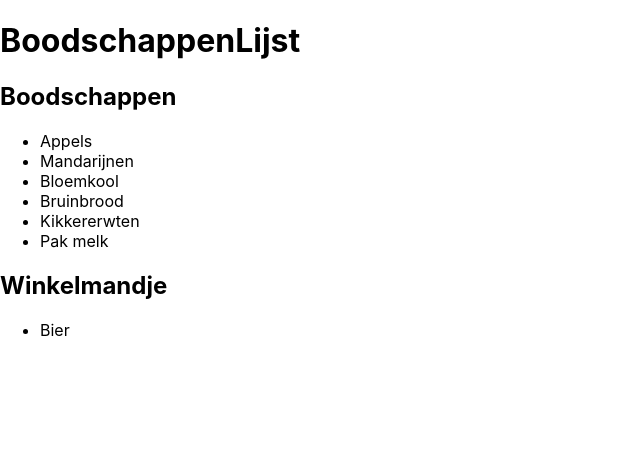
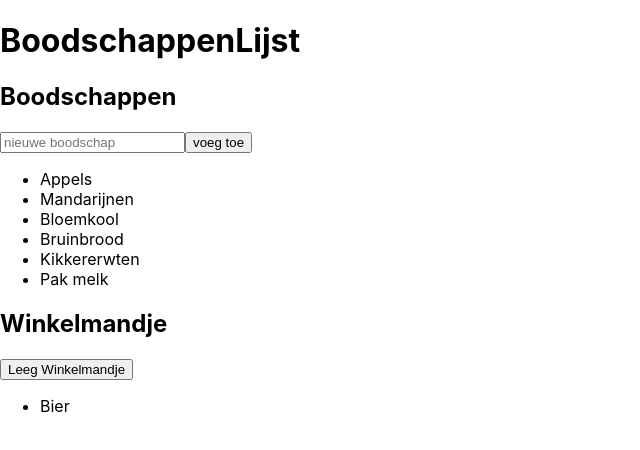
Before and after one commit to nederhoed70/opdrachten-week-5, a React (Create React App) app: page / in a window 1280 px wide. Shown: the top 450 px of the page, without its empty margins (0-640 px from the left). Built offline with nearby package versions, Linux system fonts and the light colour scheme.

Commit message:
added input, added handlers, interacht between lists

```diff
--- a/src/Container.js
+++ b/src/Container.js
@@ -14,9 +14,68 @@ class Container extends Component {
 				{ id: 5, title: 'Kikkererwten' },
 				{ id: 6, title: 'Pak melk' }
 			],
-			shoppingListItems: [{ id: 1, title: 'Bier' }]
+			shoppingListItems: [{ id: 7, title: 'Bier' }],
+
+			tempItems: [{ id: '', title: '' }]
 		};
+		this.handleClick = this.handleClick.bind(this);
+		this.handleChange = this.handleChange.bind(this);
+		this.emptyCart = this.emptyCart.bind(this);
+		this.inputGrocery = this.inputGrocery.bind(this);
+		this.handleChange = this.handleChange.bind(this);
 	}
+	handleClick(event) {
+		this.handleChange(parseInt(event.target.id));
+	}
+
+	handleChange(id) {
+		const index = this.state.groceryItems.findIndex(item => item.id === id);
+		this.setState(prevState => {
+			const itemToCart = prevState.groceryItems.find(item => item.id === id);
+			return prevState.shoppingListItems.push(itemToCart);
+		});
+		this.setState(prevState => {
+			return prevState.groceryItems.splice(index, 1);
+		});
+	}
+	inputGrocery(event) {
+		event.preventDefault();
+		console.log(
+			'input',
+			event.value,
+			this.state.groceryItems.length,
+			this.state.shoppingListItems.length
+		);
+		// let newId =
+		// 	this.state.groceryItems.length + this.state.shoppingListItems.length + 1;
+		// this.setState({
+		// 	groceryItems: [{ id: newId, title: this.tempItemsvalue }]
+		// });
+	}
+
+	handleChange = event => {
+		const { name, value } = event.target;
+		console.log(value);
+		this.setState({
+			tempItems: [
+				{
+					title: value
+				}
+			]
+		});
+	};
+
+	emptyCart() {
+		// this.setState(prevState => {
+		// 	const clearCart = prevState.shoppingListItems;
+		// 	return prevState.groceryItems.push(clearCart);
+		// });
+		this.setState({ shoppingListItems: [] });
+		// this.setState(state => {
+		// 	this.state.shoppingListItems = [];
+		// });
+	}
+
 	render() {
 		const groceryList = this.state.groceryItems.map(item => {
 			return item;
@@ -28,8 +87,13 @@ class Container extends Component {
 
 		return (
 			<div>
-				<GroceryList item={groceryList} />
-				<ShoppingCart item={cartList} />
+				<GroceryList
+					item={groceryList}
+					handleClick={this.handleClick}
+					inputGrocery={this.inputGrocery}
+					handleChange={this.handleChange}
+				/>
+				<ShoppingCart item={cartList} emptyCart={this.emptyCart} />
 			</div>
 		);
 	}
--- a/src/components/GroceryList.js
+++ b/src/components/GroceryList.js
@@ -1,12 +1,18 @@
 import React from 'react';
 import List from './List';
+import InputField from './InputField';
 
 function GroceryList(props) {
 	console.log('props in GroceryList', props.item);
 	return (
 		<div>
 			<h2>Boodschappen</h2>
-			<List item={props.item} />
+			<InputField
+				inputGrocery={props.inputGrocery}
+				handleChange={props.handleChange}
+				item={props.item}
+			/>
+			<List item={props.item} handleClick={props.handleClick} />
 		</div>
 	);
 }
--- /dev/null
+++ b/src/components/InputField.js
@@ -0,0 +1,18 @@
+import React, { Component } from 'react';
+
+function InputField(props) {
+	return (
+		<form onSubmit={props.inputGrocery}>
+			<input
+				type='text'
+				name='boodschappen'
+				onChange={props.handleChange}
+				value={props.value}
+				placeholder='nieuwe boodschap'
+			/>
+			<button>voeg toe</button>
+		</form>
+	);
+}
+
+export default InputField;
--- a/src/components/List.js
+++ b/src/components/List.js
@@ -1,10 +1,10 @@
-import React, { Component } from 'react';
+import React from 'react';
 import ListItem from './ListItem';
 
 function List(props) {
 	return (
 		<ul>
-			<ListItem item={props.item} />
+			<ListItem item={props.item} handleClick={props.handleClick} />
 		</ul>
 	);
 }
--- a/src/components/ListItem.js
+++ b/src/components/ListItem.js
@@ -1,16 +1,21 @@
-import React from 'react';
+import React, { Component } from 'react';
 
-function clickItemList(event) {
-	const { key, value } = event.target;
-	console.log('clicked', key, value);
-	// this.setState = {
-	// 	list: 'cart'
-	// };
-}
-
-function ListItem(props) {
-	const list = props.item.map(item => <li key={item.id}>{item.title}</li>);
-	return list;
+class ListItem extends Component {
+	constructor(props) {
+		super(props);
+	}
+	render() {
+		return this.props.item.map(item => (
+			<li
+				key={item.id}
+				onClick={this.props.handleClick}
+				id={item.id}
+				name={item.title}
+			>
+				{item.title}
+			</li>
+		));
+	}
 }
 
 export default ListItem;
--- a/src/components/ShoppingCart.js
+++ b/src/components/ShoppingCart.js
@@ -5,6 +5,7 @@ function ShoppingCart(props) {
 	return (
 		<div>
 			<h2>Winkelmandje</h2>
+			<button onClick={props.emptyCart}>Leeg Winkelmandje</button>
 			<List item={props.item} />
 		</div>
 	);
```
